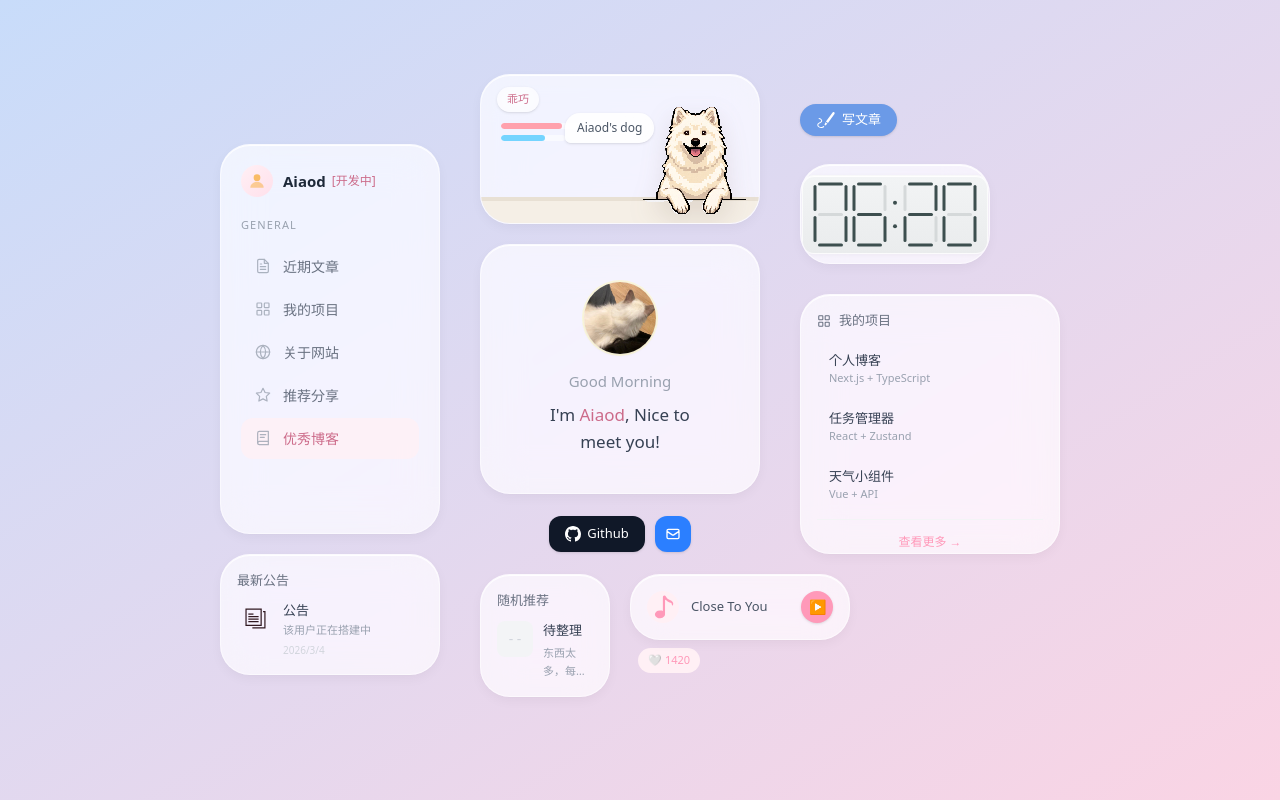
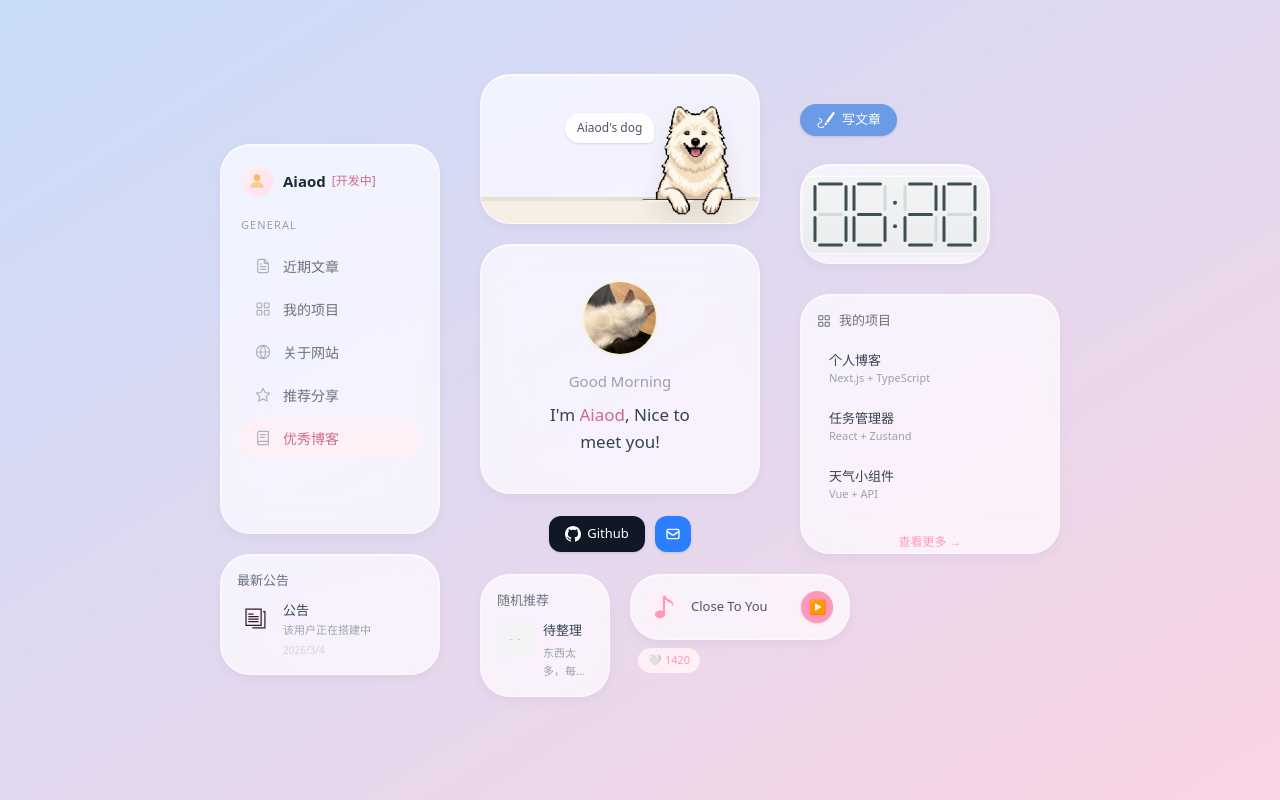
Before and after one commit to aiaod1009/about-me, a Next.js app: page / in a window 1280 px wide. Built offline with nearby package versions, Linux system fonts and the light colour scheme.

Commit message:
萨摩耶

```diff
--- a/components/widgets/IllustrationCard.tsx
+++ b/components/widgets/IllustrationCard.tsx
@@ -118,23 +118,10 @@ export default function IllustrationCard() {
       }}
       aria-label="和萨摩耶互动"
     >
-      <div className="absolute inset-x-4 top-3 z-20 flex items-center justify-between">
-        <div className="rounded-full bg-white/55 px-2.5 py-1 text-[11px] font-medium text-flesh-dark shadow-sm backdrop-blur-md">
-          {mood}
+      <div className="absolute left-[84px] top-[38px] z-30">
+        <div className="rounded-2xl rounded-br-md bg-white/85 px-3 py-1.5 text-[12px] font-medium text-gray-600 shadow-sm backdrop-blur-md transition-transform group-hover:-translate-y-0.5">
+          {bubbleText}
         </div>
-      </div>
-
-      <div className="absolute left-5 top-12 z-20 flex flex-col gap-1.5">
-        <div className="h-1.5 w-20 overflow-hidden rounded-full bg-white/55">
-          <div className="h-full rounded-full bg-rose-300 transition-all" style={{ width: `${happiness}%` }} />
-        </div>
-        <div className="h-1.5 w-16 overflow-hidden rounded-full bg-white/55">
-          <div className="h-full rounded-full bg-sky-300 transition-all" style={{ width: `${energy}%` }} />
-        </div>
-      </div>
-
-      <div className="absolute left-[84px] top-[38px] z-30 rounded-2xl rounded-bl-md bg-white/80 px-3 py-1.5 text-[12px] font-medium text-gray-600 shadow-sm backdrop-blur-md transition-transform group-hover:-translate-y-0.5">
-        {bubbleText}
       </div>
 
       <div
@@ -153,10 +140,8 @@ export default function IllustrationCard() {
           } ${isNapping ? "pet-napping" : ""}`}
         style={{
           width: "230px",
-          imageRendering: "pixelated",
           right: "-50px",
           bottom: 4,
-          // mixBlendMode: "multiply",
         }}
       />
 
```
